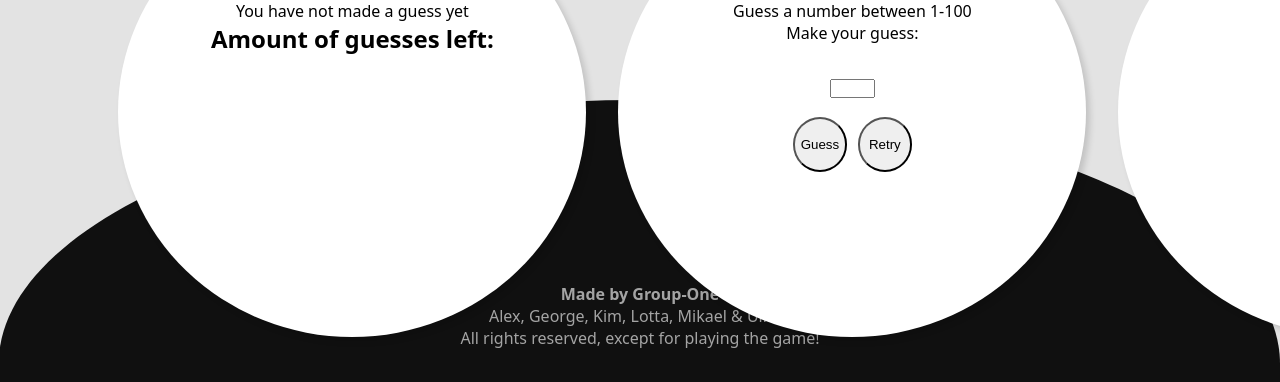
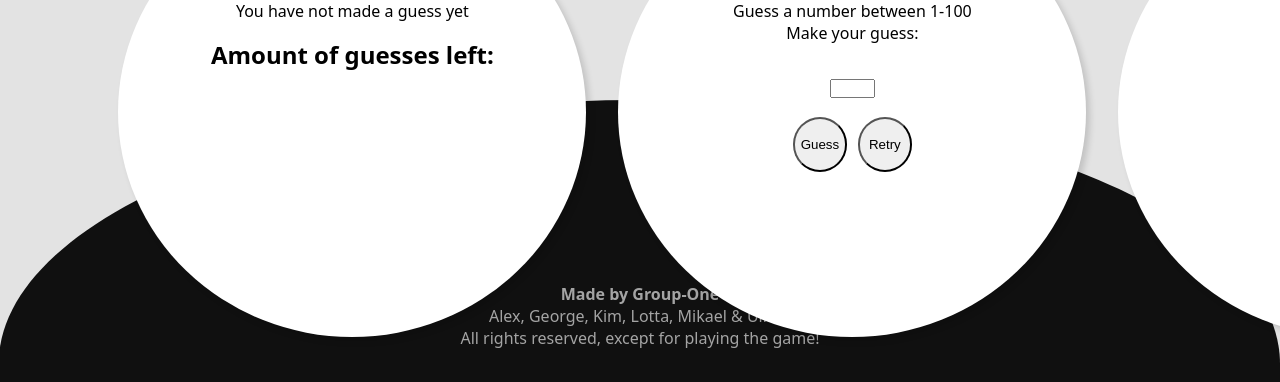
Before and after one commit to MrKimOlsson/GroupOne-TheGuessingGame, a plain HTML site: page index.html in a window 1280 px wide. Shown: the part 418-800 px from the top of the page. Drawn offline with Linux system fonts and the light colour scheme.

```diff
--- a/style.css
+++ b/style.css
@@ -59,8 +59,6 @@ h1 {
 }
 
 /* DARKMODE STYLING */
-
-
 .dark-mode{
     background-color: rgb(33, 33, 33);
     color: white;
@@ -124,9 +122,9 @@ body {
     z-index: inherit;
 }
 
-/* .guessedNumbersAre {
+.guessedNumbersAre {
     padding-bottom: 1rem;
-} */
+}
 
 .btn {
     border-radius: 50%;
```
Also changed, not shown: index.html (+0 -5 lines).
